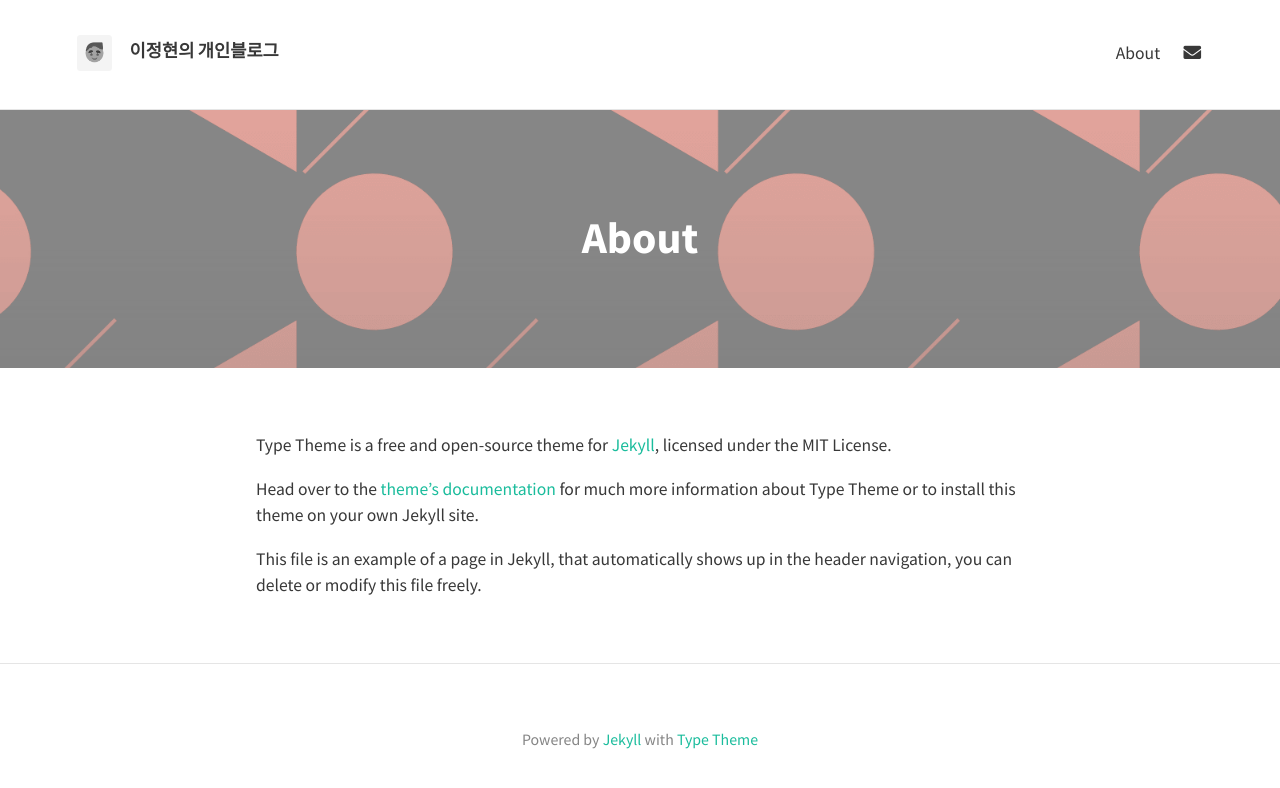
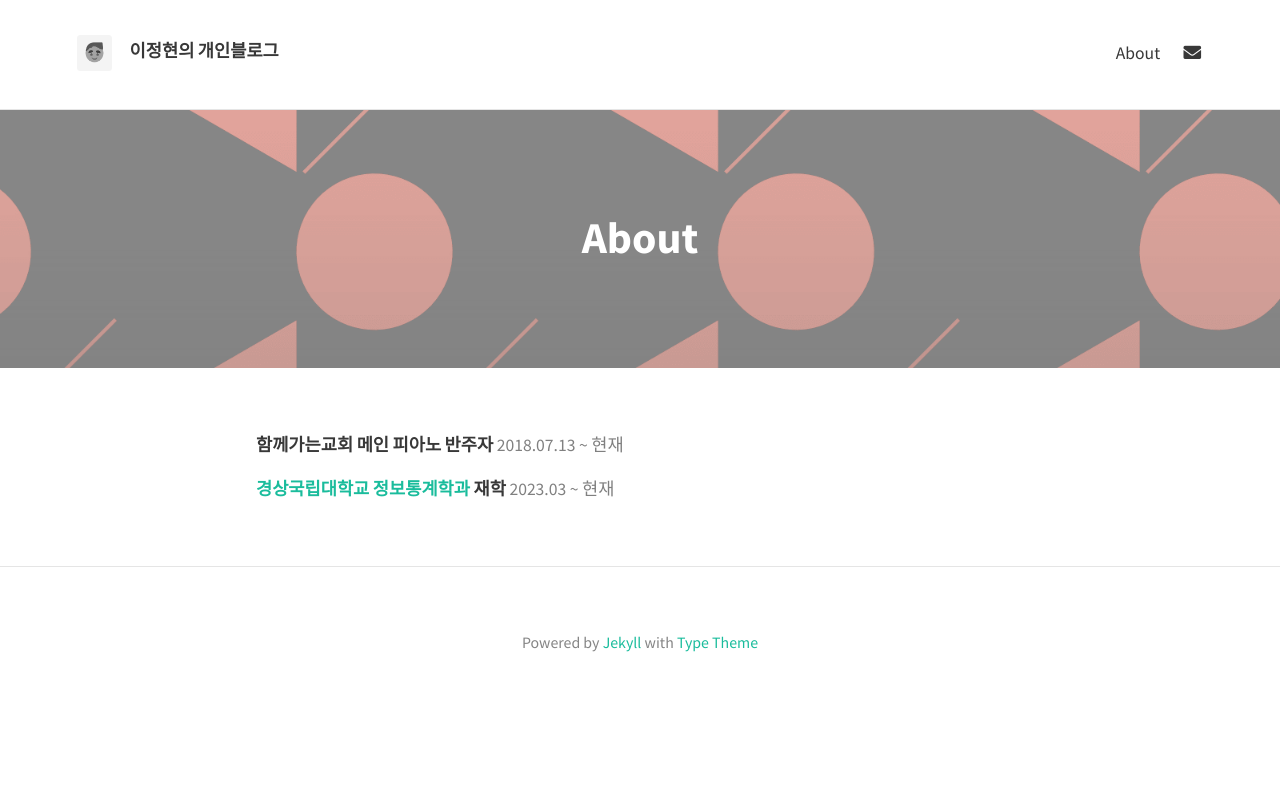
Before and after one commit to LeeJungHyun061532/LeeJungHyun061532.github.io, a Jekyll site: the page built from about.md, in a window 1280 px wide. Shown: the top 788 px of the page. Built offline with Jekyll 4.4.1, drawn with Linux system fonts in a browser that asks for light colours; nearby versions of some CDN libraries.

Commit message:
Initial commit

```diff
--- a/_config.yml
+++ b/_config.yml
@@ -15,7 +15,7 @@ theme_settings:
   header_text: >
      <p>이정현의 개인블로그.</p>
 
-     <p>일상, 취미 등 다양한 글을 올리는 장소입니다!.</p>
+     <p>일상, 취미 등 다양한 글을 올리는 장소입니다!</p>
   header_text_feature_image:
   footer_text: >
    Powered by <a href="https://jekyllrb.com/">Jekyll</a> with <a href="https://github.com/rohanchandra/type-theme">Type Theme</a>
--- a/about.md
+++ b/about.md
@@ -5,8 +5,6 @@ permalink: /about/
 feature-img: "assets/img/sample_feature_img_2.png"
 ---
 
-Type Theme is a free and open-source theme for [Jekyll](http://jekyllrb.com/), licensed under the MIT License.
+**함께가는교회 메인 피아노 반주자** <span style="color: gray;"> 2018.07.13 ~ 현재
 
-Head over to the [theme's documentation](https://rohanchandra.github.io/project/type/) for much more information about Type Theme or to install this theme on your own Jekyll site.
-
-This file is an example of a page in Jekyll, that automatically shows up in the header navigation, you can delete or modify this file freely.
+**[경상국립대학교 정보통계학과](https://www.gnu.ac.kr/stat/main.do) 재학** <span style="color: gray;"> 2023.03 ~ 현재
```
Also changed, not shown: _posts/2024-07-17-깃허브 블로그 만들기.md (+2 -1 lines).
